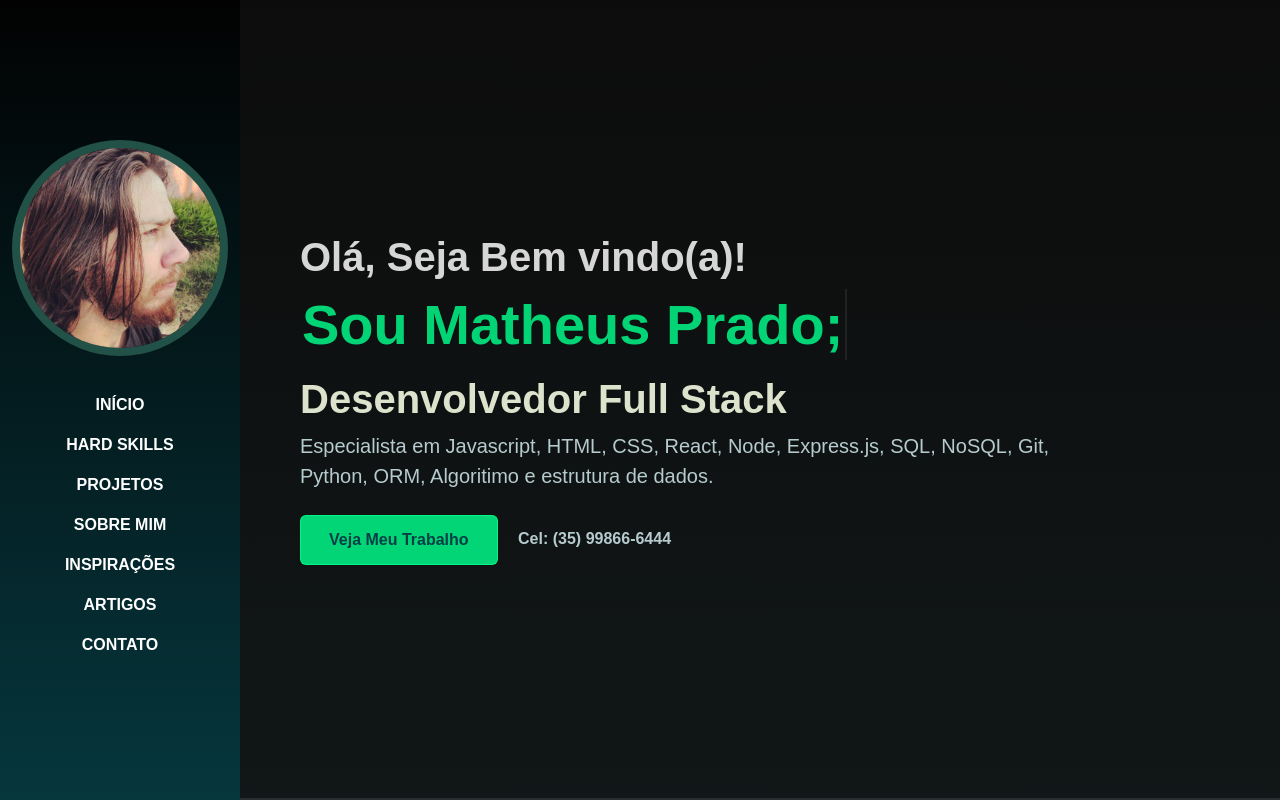
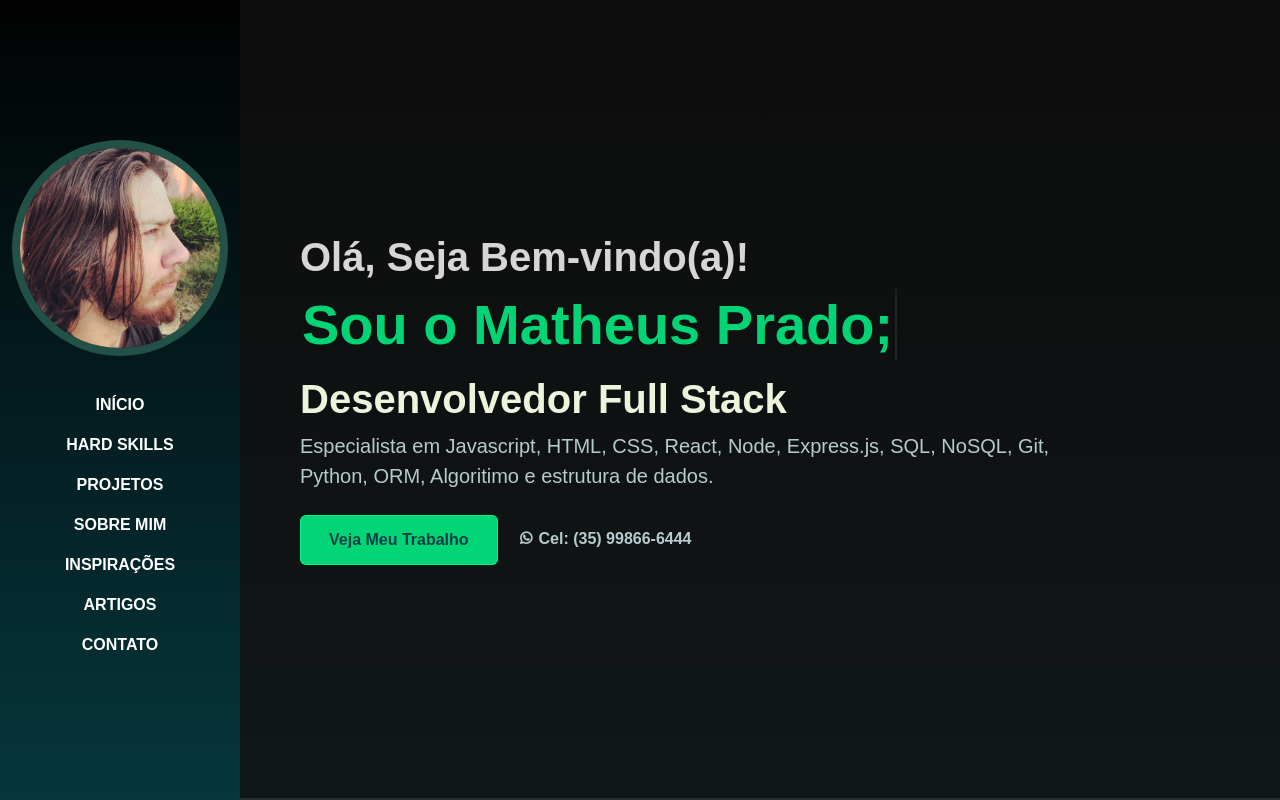
Before and after one commit to matheusPrado007/matheusPrado007.github.io, a plain HTML site: page index.html in a window 1280 px wide. Shown: the top 800 px of the page. Drawn offline with Linux system fonts and the light colour scheme; a web font is replaced by a local one.

Commit message:
fix: Ajuste texto inicial e cor de botão no hover

```diff
--- a/assets/css/style.css
+++ b/assets/css/style.css
@@ -6,7 +6,7 @@
     --color-base: #033f47;
     --color-base2: #022a30;
     --color-brand: #00ff8cd2;
-    --color-brand2: #fbfbfbc5;
+    --color-brand2: #97ffd0;
     --sidbar-width: 240px;
     --font-base: "Bai Jamjuree";
 }
@@ -70,7 +70,7 @@ img {
 
 .stack {
     animation: shineIn;
-    animation-duration: 7s;
+    animation-duration: 5s;
     animation-timing-function: ease-in-out;
     /* color: #ffffff; */
 }
@@ -187,9 +187,9 @@ key .bg-base {
 
 .btn-brand:hover,
 .btn-brand:focus {
-    background-color: var(--color-brand2);
-    color: var(--color-base);
-    border-color: var(--color-brand2);
+    background-color: rgba(76, 76, 76, 0.501);
+    /* color: var(--color-base); */
+    /* border-color: var(--color-brand2); */
 }
 
 .link-custom {
--- a/index.html
+++ b/index.html
@@ -14,7 +14,6 @@
 </head>
 
 <body data-bs-spy="scroll" data-bs-target=".navbar">
-
     <!-- NAVBAR -->
     <nav class="navbar navbar-expand-lg navbar-dark fixed-top">
         <div class="container flex-lg-column">
@@ -66,9 +65,9 @@
             <div class="container">
                 <div class="row">
                     <div class="col-lg-10">
-                        <h1 class="welcome">Olá, Seja Bem vindo(a)!</h1>
+                        <h1 class="welcome">Olá, Seja Bem-vindo(a)!</h1>
                         <h1 class="display-4 fw-bold text-brand line typing-animation" data-aos="fade-up">
-                            Sou Matheus Prado;
+                            Sou o Matheus Prado;
 
                         </h1>
                         <h1 class="stack"><strong>Desenvolvedor Full Stack</strong> </h1>
@@ -78,7 +77,9 @@
                         </p>
                         <div data-aos="fade-up" data-aos-delay="600">
                             <a href="#projetos" class="btn btn-brand me-3">Veja Meu Trabalho</a>
-                            <a href="#" class="link-custom">Cel: (35) 99866-6444</a>
+                            <a href="https://wa.me/5535998666444" target="_blank" class="link-custom">
+                                <i class="lab la-whatsapp"></i> Cel: (35)
+                                99866-6444</a> </a>
                         </div>
                     </div>
                 </div>
```
